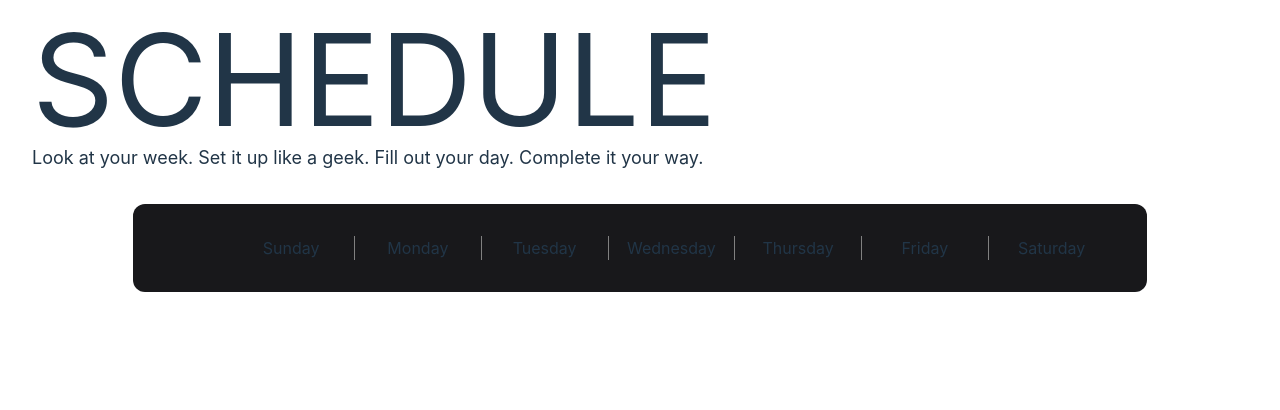
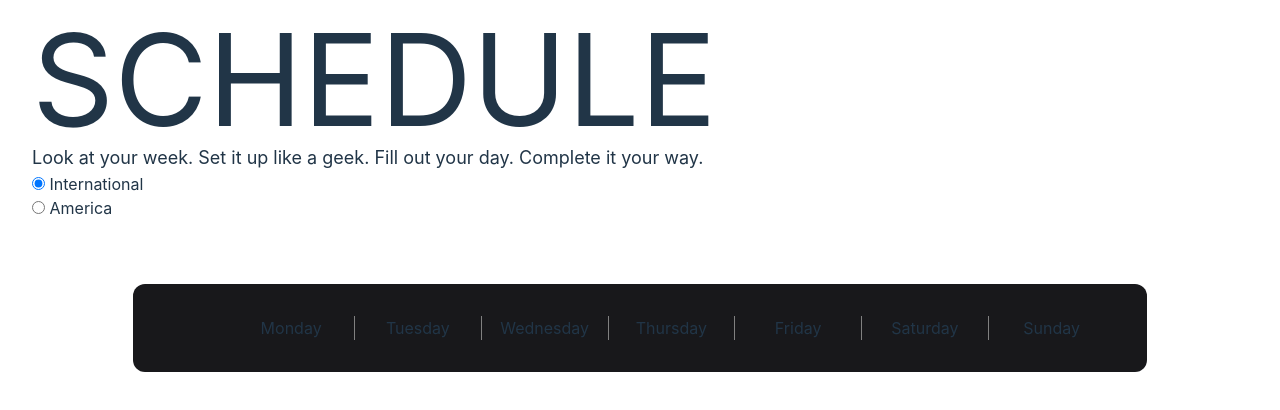
Before and after one commit to IanDab47/Schedule-Tracker, a React (Vite) app: page / in a window 1280 px wide. Shown: the top 410 px of the page. Built offline with nearby package versions, Linux system fonts and the light colour scheme.

Commit message:
begin setting up toggle for date layout

```diff
--- a/src/App.tsx
+++ b/src/App.tsx
@@ -1,7 +1,40 @@
+// React
+import { useState } from 'react';
+
 // Components
 import Calendar from './components/Calendar';
 
+const WeekType = {
+    int: [
+        '',
+        'Monday',
+        'Tuesday',
+        'Wednesday',
+        'Thursday',
+        'Friday',
+        'Saturday',
+        'Sunday',
+    ],
+    usa: [
+        '',
+        'Sunday',
+        'Monday',
+        'Tuesday',
+        'Wednesday',
+        'Thursday',
+        'Friday',
+        'Saturday',
+    ],
+};
+
 export default function App() {
+    const [weekType, setWeekType] = useState(WeekType.int);
+
+    // Handlers
+    const handleSubmit = (e: Event) => {
+        e.preventDefault();
+    };
+
     return (
         <div className="mx-8 my-4">
             <h1 className="text-9xl">SCHEDULE</h1>
@@ -10,7 +43,18 @@ export default function App() {
                 Complete it your way.
             </p>
 
-            <Calendar />
+            <form onSubmit={(e) => handleSubmit}>
+                <div>
+                    <input type={'radio'} id="international" checked />
+                    <label htmlFor="international"> International</label>
+                </div>
+                <div>
+                    <input type={'radio'} id="america" />
+                    <label htmlFor="america"> America</label>
+                </div>
+            </form>
+
+            <Calendar weekType={weekType} />
         </div>
     );
 }
--- a/src/components/Calendar/index.tsx
+++ b/src/components/Calendar/index.tsx
@@ -1,33 +1,31 @@
+// React
+import React from 'react';
+
+// Typing
+export interface Props {
+    weekType: string[];
+}
+
 // Styles
 import './style.css';
 
-export default function Calendar() {
+const Calendar: React.FC<Props> = ({ weekType }) => {
+    const dateHeaders = weekType.map((date: string, i: number) => {
+        return (
+            <div
+                key={`date_${date}`}
+                className={`DAY ${i === 0 ? 'w-1/2' : ''}`}
+            >
+                <p>{date}</p>
+            </div>
+        );
+    });
+
     return (
-        <section className="CALENDAR flex justify-between text-center w-5/6 max-w-screen-xl rounded-xl p-8 mx-auto my-8 bg-zinc-900">
-            <div className="DAY w-1/2">
-                <p></p>
-            </div>
-            <div className="DAY">
-                <p>Sunday</p>
-            </div>
-            <div className="DAY">
-                <p>Monday</p>
-            </div>
-            <div className="DAY">
-                <p>Tuesday</p>
-            </div>
-            <div className="DAY">
-                <p>Wednesday</p>
-            </div>
-            <div className="DAY">
-                <p>Thursday</p>
-            </div>
-            <div className="DAY">
-                <p>Friday</p>
-            </div>
-            <div className="DAY">
-                <p>Saturday</p>
-            </div>
+        <section className="CALENDAR flex justify-between text-center w-5/6 max-w-screen-xl rounded-xl p-8 mx-auto my-16 bg-zinc-900">
+            {dateHeaders}
         </section>
     );
-}
+};
+
+export default Calendar;
```
Also changed, not shown: .prettierrc.json.
